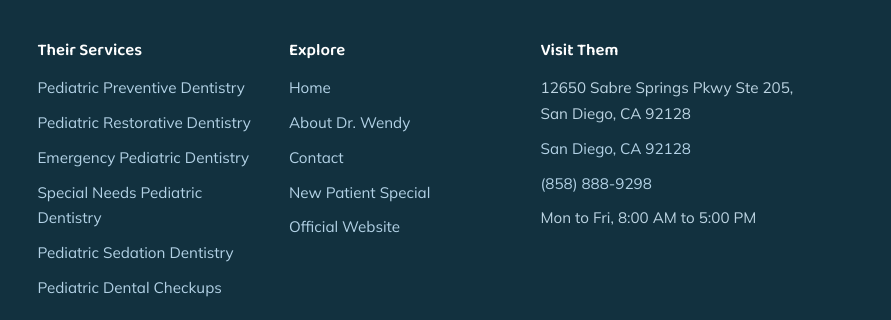
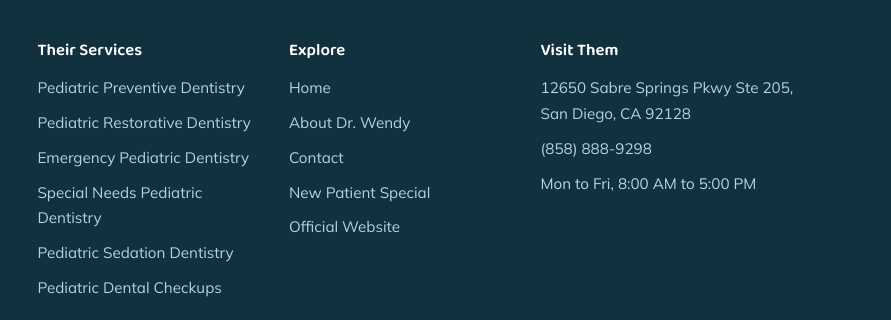
Before and after one commit to kids-dentist-in-san-diego/pediatric-dentist, a plain HTML site: page contact.html in a window 1280 px wide. Shown: the part 2136-2456 px from the top of the page, 389-1280 px from the left. Drawn offline with Linux system fonts and the light colour scheme.

Commit message:
Update contact.html

```diff
--- a/contact.html
+++ b/contact.html
@@ -111,8 +111,7 @@
         <li><a href="https://www.sprouting-smiles.com/">Official Website</a></li>
       </ul></div>
       <div><h4>Visit Them</h4><ul class="flist">
-        <li>12650 Sabre Springs Pkwy Ste 205, San Diego, CA 92128</li>
-        <li><a href="https://maps.google.com/?cid=766188093744303030">San Diego, CA 92128</a></li>
+        <li><a href="https://maps.google.com/?cid=766188093744303030">12650 Sabre Springs Pkwy Ste 205, San Diego, CA 92128</a></li>
         <li><a href="tel:+18588889298">(858) 888-9298</a></li>
         <li>Mon to Fri, 8:00 AM to 5:00 PM</li>
       </ul></div>
```
